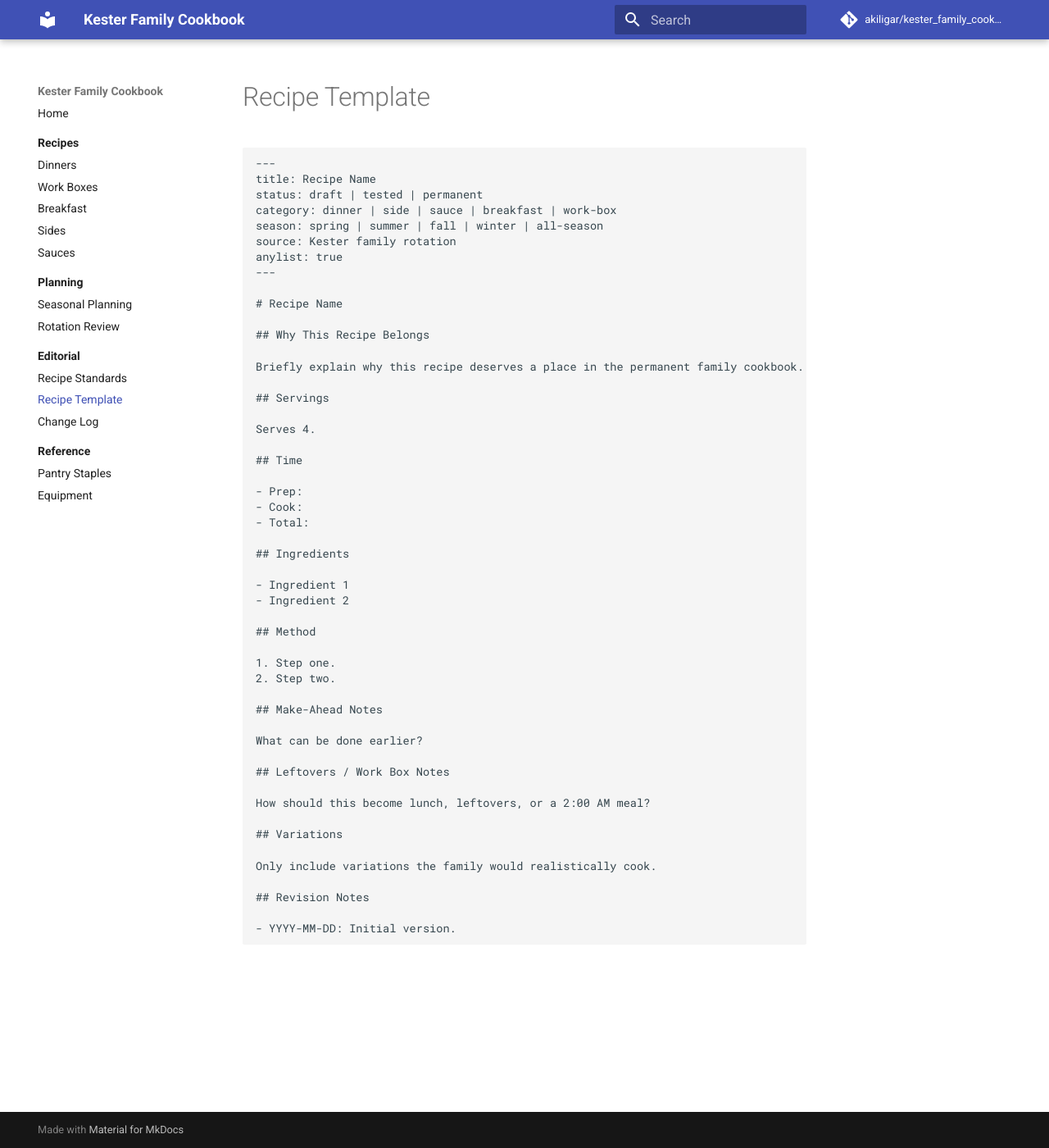
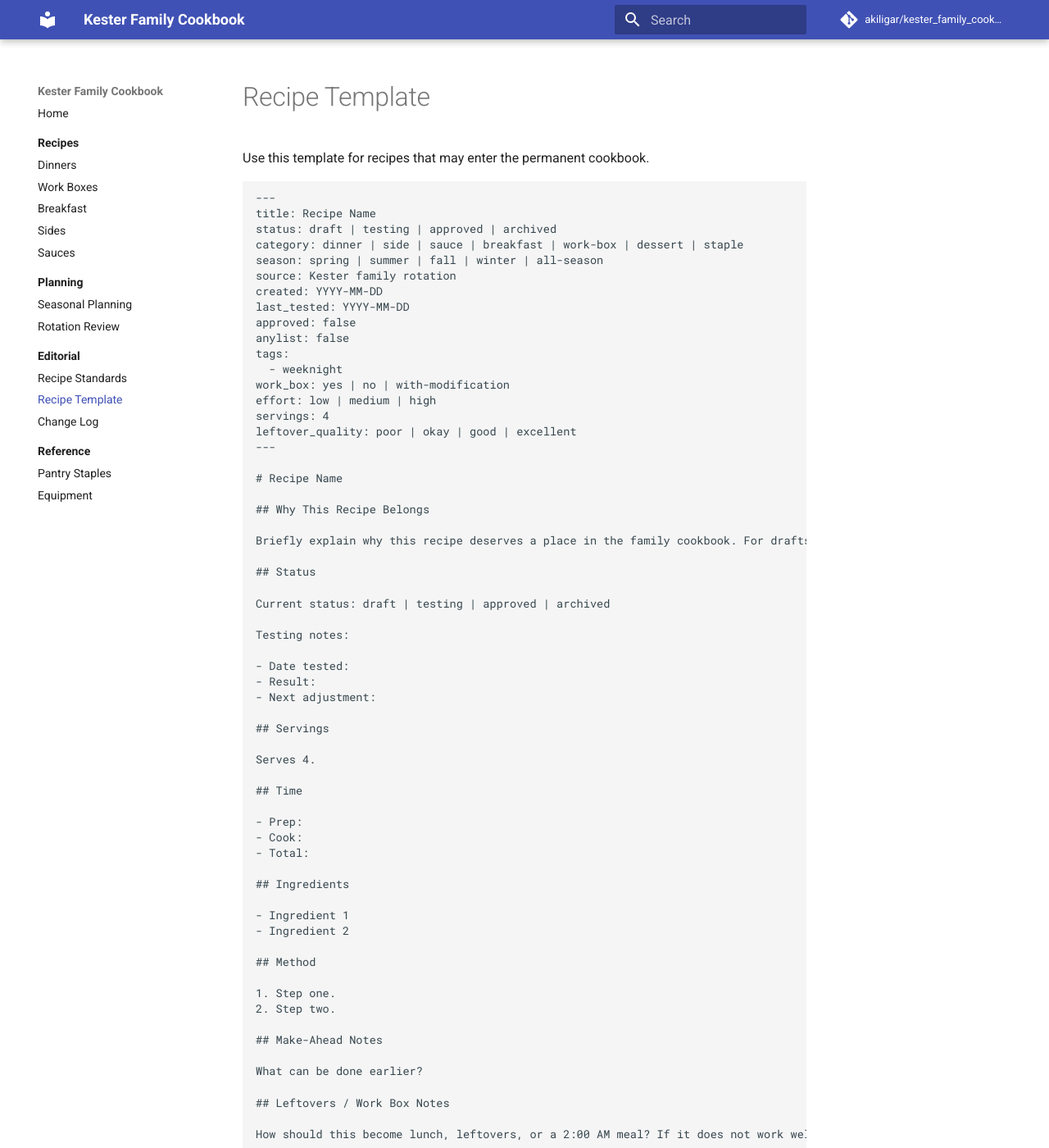
Before and after one commit to akiligar/kester_family_cookbook, an MkDocs documentation site: the page built from docs/editorial/recipe-template.md, in a window 1280 px wide and 1400 px high. Shown: the whole window at 82% size. Built offline with MkDocs 1.6.1 and Material for MkDocs 9.7.7, drawn with Linux system fonts in a browser that asks for light colours; comment, search, counter and statistics services are not loaded; some of the changed text lies outside the part shown.

Commit message:
Expand recipe template for lifecycle metadata

````diff
--- a/docs/editorial/recipe-template.md
+++ b/docs/editorial/recipe-template.md
@@ -1,20 +1,41 @@
 # Recipe Template
+
+Use this template for recipes that may enter the permanent cookbook.
 
 ```markdown
 ---
 title: Recipe Name
-status: draft | tested | permanent
-category: dinner | side | sauce | breakfast | work-box
+status: draft | testing | approved | archived
+category: dinner | side | sauce | breakfast | work-box | dessert | staple
 season: spring | summer | fall | winter | all-season
 source: Kester family rotation
-anylist: true
+created: YYYY-MM-DD
+last_tested: YYYY-MM-DD
+approved: false
+anylist: false
+tags:
+  - weeknight
+work_box: yes | no | with-modification
+effort: low | medium | high
+servings: 4
+leftover_quality: poor | okay | good | excellent
 ---
 
 # Recipe Name
 
 ## Why This Recipe Belongs
 
-Briefly explain why this recipe deserves a place in the permanent family cookbook.
+Briefly explain why this recipe deserves a place in the family cookbook. For drafts and testing recipes, explain what role it might fill.
+
+## Status
+
+Current status: draft | testing | approved | archived
+
+Testing notes:
+
+- Date tested:
+- Result:
+- Next adjustment:
 
 ## Servings
 
@@ -42,12 +63,16 @@ What can be done earlier?
 
 ## Leftovers / Work Box Notes
 
-How should this become lunch, leftovers, or a 2:00 AM meal?
+How should this become lunch, leftovers, or a 2:00 AM meal? If it does not work well that way, say so.
 
 ## Variations
 
 Only include variations the family would realistically cook.
 
+## What Matters
+
+List details that should not be changed because they affect the result.
+
 ## Revision Notes
 
 - YYYY-MM-DD: Initial version.
````
